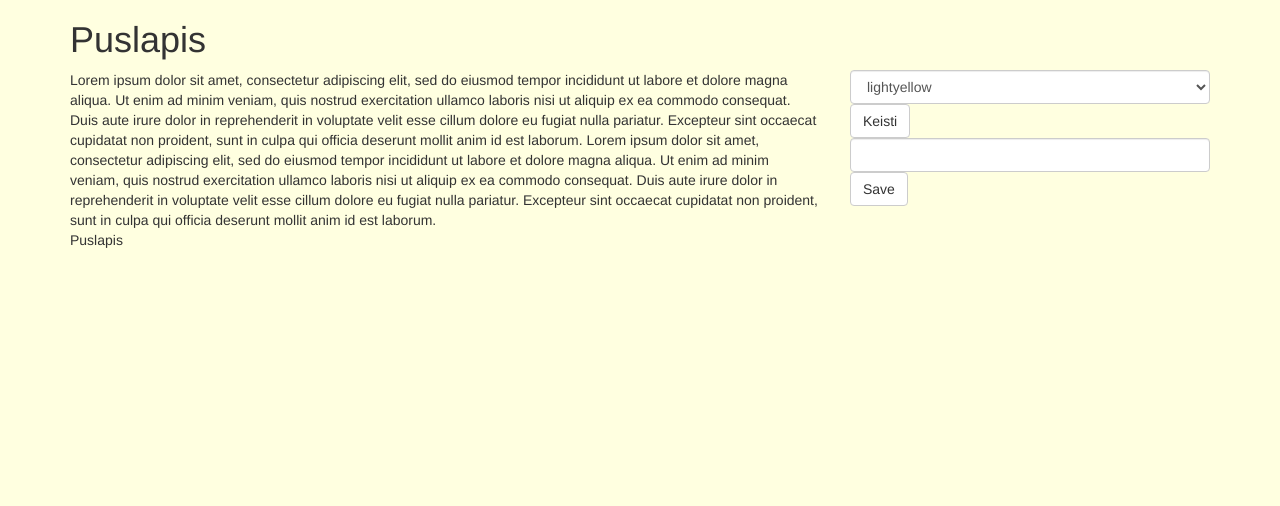
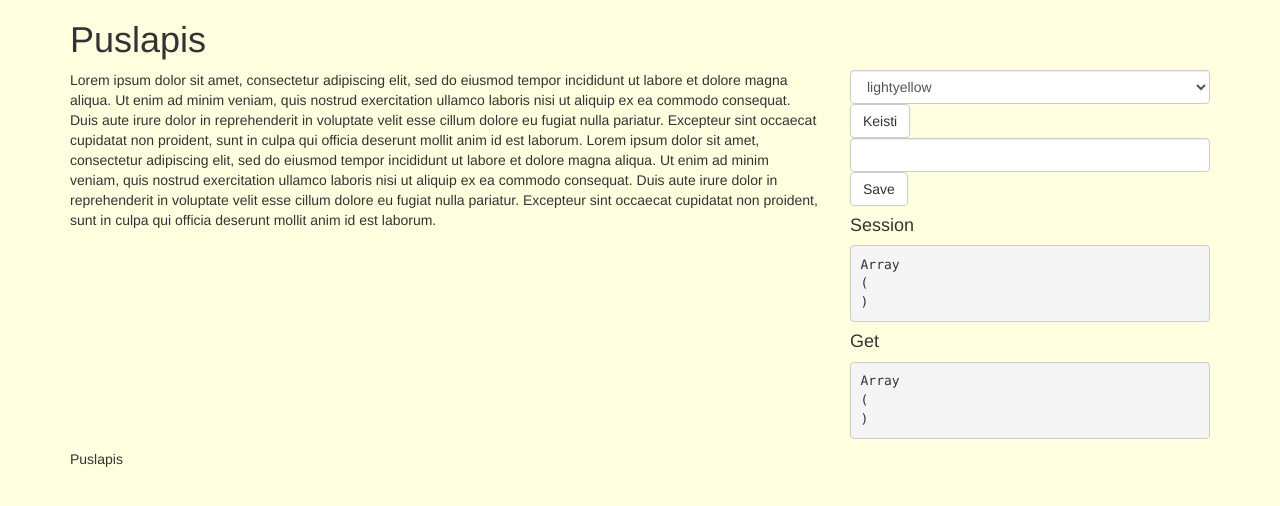
Before and after one commit to viktorijagardauskiene/Templates, a PHP site: page / in a window 1280 px wide. Shown: the top 506 px of the page. Run offline with PHP 8.4, Linux system fonts and the light colour scheme.

Commit message:
itrauktas failas variables kuris atspausdina masyvus get ir session

```diff
--- /dev/null
+++ b/inc/variables.php
@@ -0,0 +1,16 @@
+
+<h4>Session</h4>
+<pre>
+<?php
+print_r($_SESSION);
+
+?>
+</pre>
+
+<h4>Get</h4>
+<pre>
+<?php
+print_r($_GET);
+
+?>
+</pre>
--- a/index.php
+++ b/index.php
@@ -28,4 +28,5 @@ $_SESSION['session_template'] = $_GET['t']; // sesijai priduodam reiksme ta kuri
 
 include 'sablonai/' . $template_name . '.php';
 
+
 ?>
--- a/sablonai/green.php
+++ b/sablonai/green.php
@@ -18,6 +18,7 @@
 
                 include "inc/template_selector.php";
                 include "inc/username.php";
+                include "inc/variables.php";
 
             ?>
 
--- a/sablonai/lightyellow.php
+++ b/sablonai/lightyellow.php
@@ -18,6 +18,7 @@
 
                 include "inc/template_selector.php";
                 include "inc/username.php";
+                include "inc/variables.php";
 
             ?>
 
--- a/sablonai/orange.php
+++ b/sablonai/orange.php
@@ -18,6 +18,7 @@
 
                 include "inc/template_selector.php";
                 include "inc/username.php";
+                include "inc/variables.php";
 
             ?>
 
--- a/sablonai/pink.php
+++ b/sablonai/pink.php
@@ -18,6 +18,7 @@
 
                 include "inc/template_selector.php";
                 include "inc/username.php";
+                include "inc/variables.php";
 
             ?>
 
```
